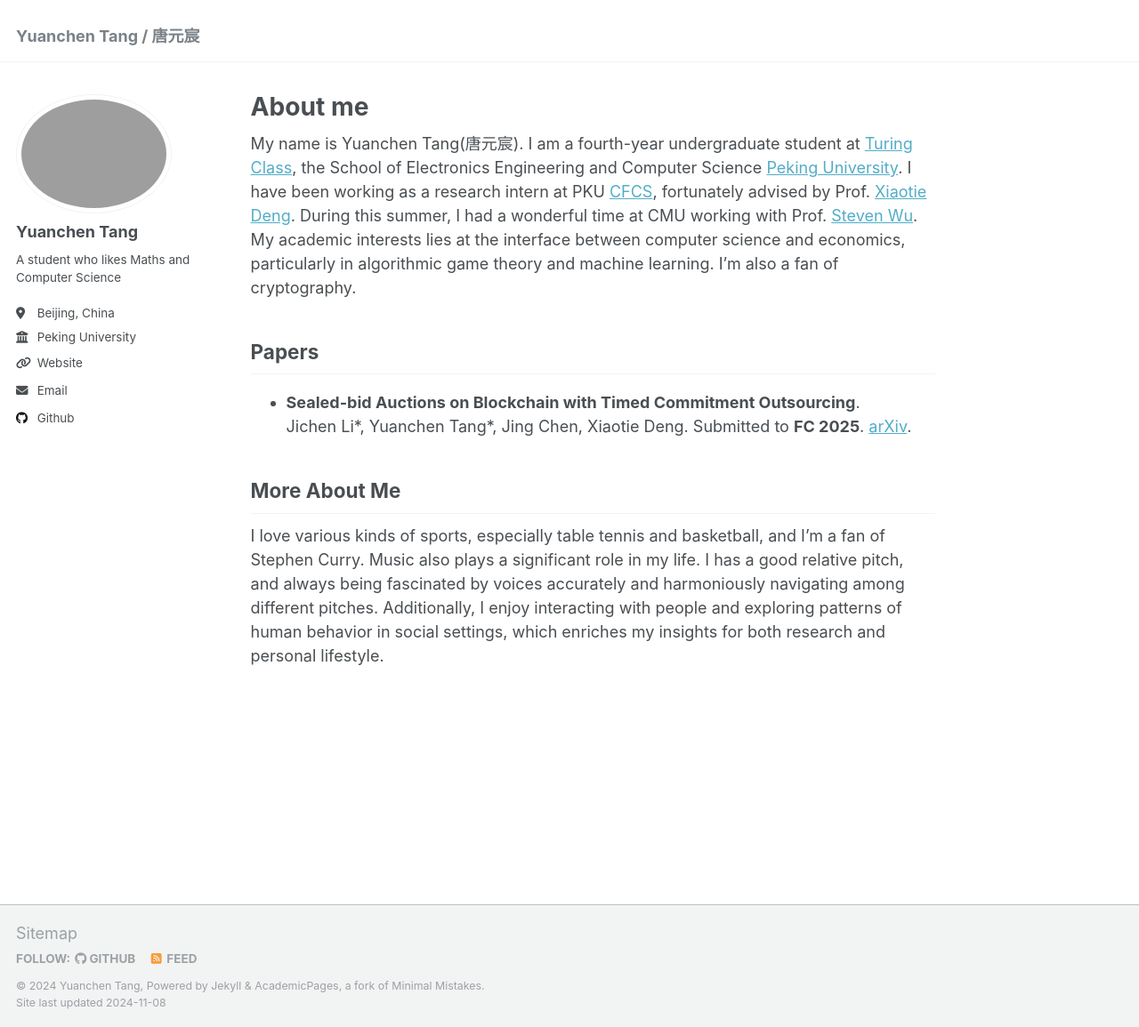
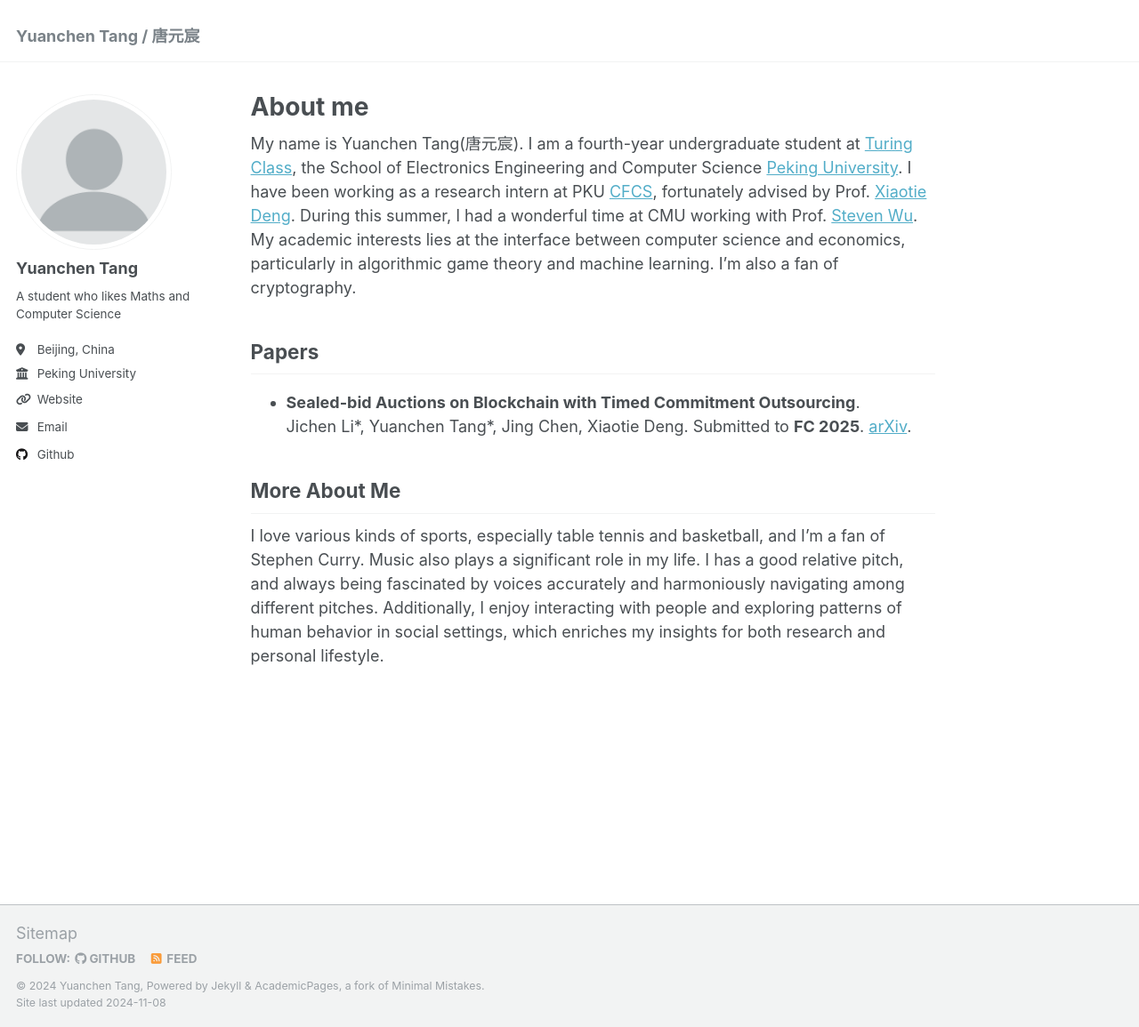
Before and after one commit to BrianTang02/briantang02.github.io, a Jekyll site: the page built from _pages/about.md, in a window 1280 px wide and 1155 px high. Shown: the whole window at 89% size. Built offline with Jekyll 4.4.1, drawn with Linux system fonts in a browser that asks for light colours.

Commit message:
Update _config.yml

```diff
--- a/_config.yml
+++ b/_config.yml
@@ -21,7 +21,7 @@ repository               : "briantang02/briantang02.github.io"
 #               Additional customization can be done by editing /_includes/author-profile.html
 author:
   # Biographic information
-  avatar           : "my_photo2.png"
+  avatar           : "profile.png"
   name             : "Yuanchen Tang"
   pronouns         : # example: "she/her"
   bio              : "A student who likes Maths and Computer Science"
```
